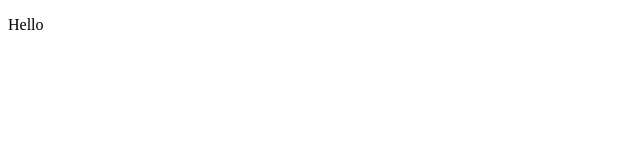
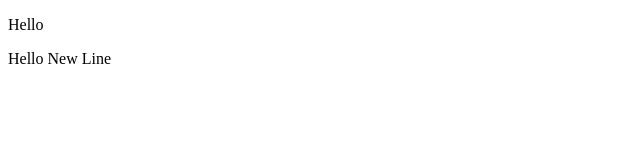
Before and after one commit to autoshe/test, a plain HTML site: page index.html in a window 1280 px wide. Shown: the full height of the page, 0-640 px from the left. Drawn offline with Linux system fonts and the light colour scheme.

Commit message:
new line added

```diff
--- a/index.html
+++ b/index.html
@@ -8,5 +8,6 @@
 </head>
 <body>
     <p>Hello</p>
+    <p>Hello New Line</p>
 </body>
 </html>
```
